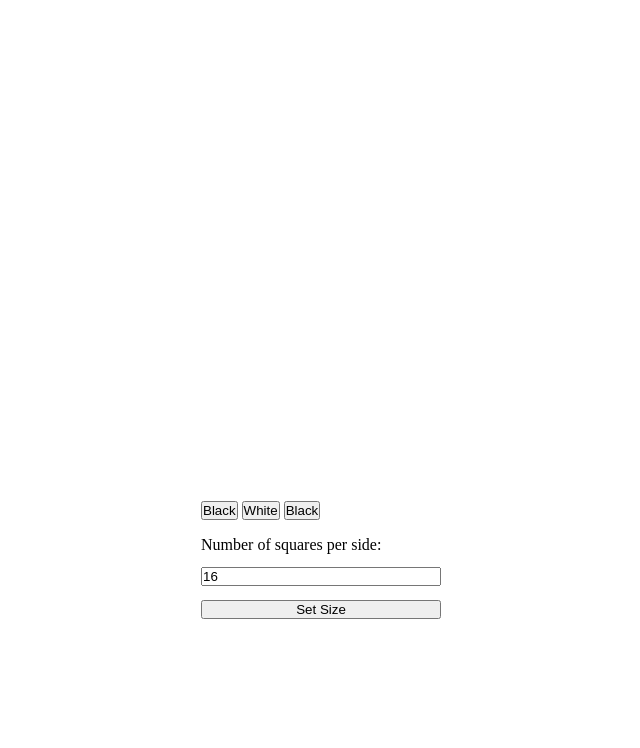
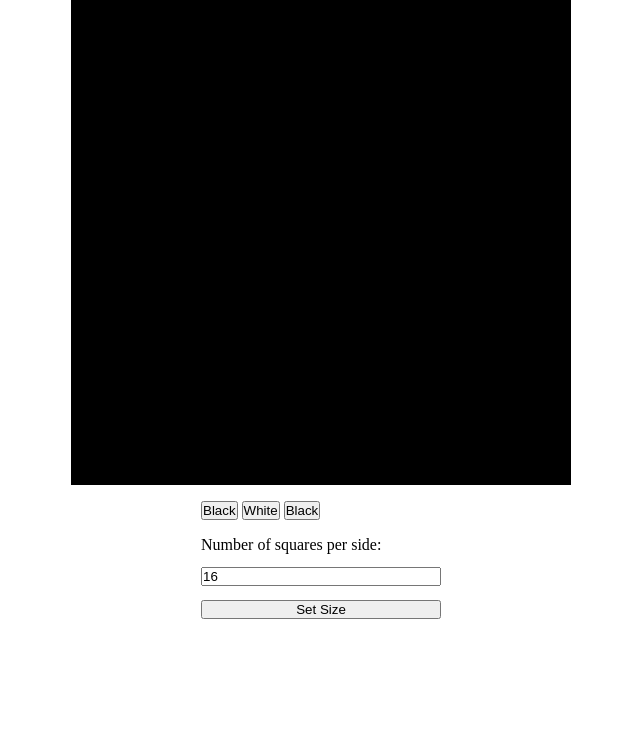
Before and after one commit to Sean-Thomo/odin-etch-a-sketch, a plain HTML site: page index.html in a window 1280 px wide. Shown: the part 52-800 px from the top of the page, without its empty margins (319-959 px from the left). Drawn offline with Linux system fonts and the light colour scheme.

Commit message:
Add changeColor on hover functionality

```diff
--- a/css/style.css
+++ b/css/style.css
@@ -8,6 +8,7 @@
   display: grid;
   height: 500px;
   width: 500px;
+  border: 1px solid black;
 }
 
 .container{
--- a/index.html
+++ b/index.html
@@ -6,7 +6,7 @@
   <meta name="viewport" content="width=device-width, initial-scale=1.0">
   <title>Etch A Sketch</title>
   <link rel="stylesheet" href="css/style.css">
-  <script defer src="script.js"></script>
+  <script defer src="js/script.js"></script>
 </head>
 <body>
   <main>
--- a/js/script.js
+++ b/js/script.js
@@ -0,0 +1,34 @@
+
+
+function createGrid(gridSize) {
+  const grid = document.getElementById('grid');
+  const cells = grid.querySelectorAll('div');
+
+  grid.style.gridTemplateRows = `repeat(${gridSize}, 1fr)`;
+  grid.style.gridTemplateColumns = `repeat(${gridSize}, 1fr)`;
+
+  for (let i = 0; i < (gridSize * gridSize); i++) {
+    let cell = document.createElement('div');
+    cell.addEventListener('mouseover', () => {
+      cell.style.backgroundColor = 'white';
+    })
+    cell.style.backgroundColor = 'black';
+    grid.insertAdjacentElement('beforeend', cell)
+  }
+}
+
+function app() {
+  createGrid(3);
+  colorOnHover();
+}
+
+window.onload = app()
+
+// grid.style.gridTemplateColumns = `repeat(${gridSize}, 1fr)`;
+// grid.style.gridTemplateRows = `repeat(${gridSize}, 1fr)`;
+
+// for(let i = 0; i < (gridSize*gridSize); i++){
+//   let cell = document.createElement('div');
+//   cell.style.border = "1px solid grey";
+//   grid.insertAdjacentElement("beforeend", cell);
+// }
```
